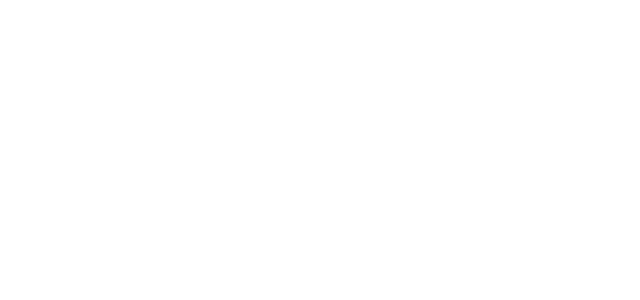
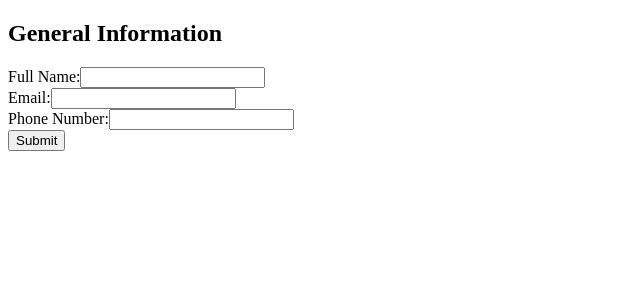
Before and after one commit to LiK-h1n/odin-cv-application, a React (Vite) app: page / in a window 1280 px wide. Shown: the top 300 px of the page, without its empty margins (0-640 px from the left). Built offline with nearby package versions, Linux system fonts and the light colour scheme.

Commit message:
Implement GeneralInfo.jsx component

```diff
--- a/src/App.jsx
+++ b/src/App.jsx
@@ -1,5 +1,7 @@
+import GeneralInfo from "./components/GeneralInfo";
+
 function App() {
-  return <></>;
+  return <GeneralInfo></GeneralInfo>;
 }
 
 export default App;
--- a/src/components/GeneralInfo.jsx
+++ b/src/components/GeneralInfo.jsx
@@ -1,5 +1,79 @@
+import { useState } from "react";
+
 function GeneralInfo() {
-  return <></>;
+  const [fullName, setFullName] = useState("");
+  const [email, setEmail] = useState("");
+  const [phoneNumber, setPhoneNumber] = useState("");
+  const [isEditing, setIsEditing] = useState(true);
+
+  function handleSubmitClick(event) {
+    event.preventDefault();
+    setIsEditing(false);
+  }
+
+  function handleEditClick() {
+    setIsEditing(true);
+  }
+
+  return (
+    <section className="general-info">
+      {isEditing ? (
+        <>
+          <h2>General Information</h2>
+          <form>
+            <div className="form-group">
+              <label>Full Name:</label>
+              <input
+                type="text"
+                value={fullName}
+                onChange={(event) => setFullName(event.target.value)}
+              />
+            </div>
+
+            <div className="form-group">
+              <label>Email:</label>
+              <input
+                type="email"
+                value={email}
+                onChange={(event) => setEmail(event.target.value)}
+              />
+            </div>
+
+            <div className="form-group">
+              <label>Phone Number:</label>
+              <input
+                type="tel"
+                value={phoneNumber}
+                onChange={(event) => setPhoneNumber(event.target.value)}
+              />
+            </div>
+
+            <button type="submit" onClick={handleSubmitClick}>
+              Submit
+            </button>
+          </form>
+        </>
+      ) : (
+        <>
+          <h2>General Information</h2>
+          <div className="info-display">
+            <p>
+              <strong>Name:</strong> {fullName}
+            </p>
+            <p>
+              <strong>Email:</strong> {email}
+            </p>
+            <p>
+              <strong>Phone:</strong> {phoneNumber}
+            </p>
+            <button type="button" onClick={handleEditClick}>
+              Edit
+            </button>
+          </div>
+        </>
+      )}
+    </section>
+  );
 }
 
 export default GeneralInfo;
```
